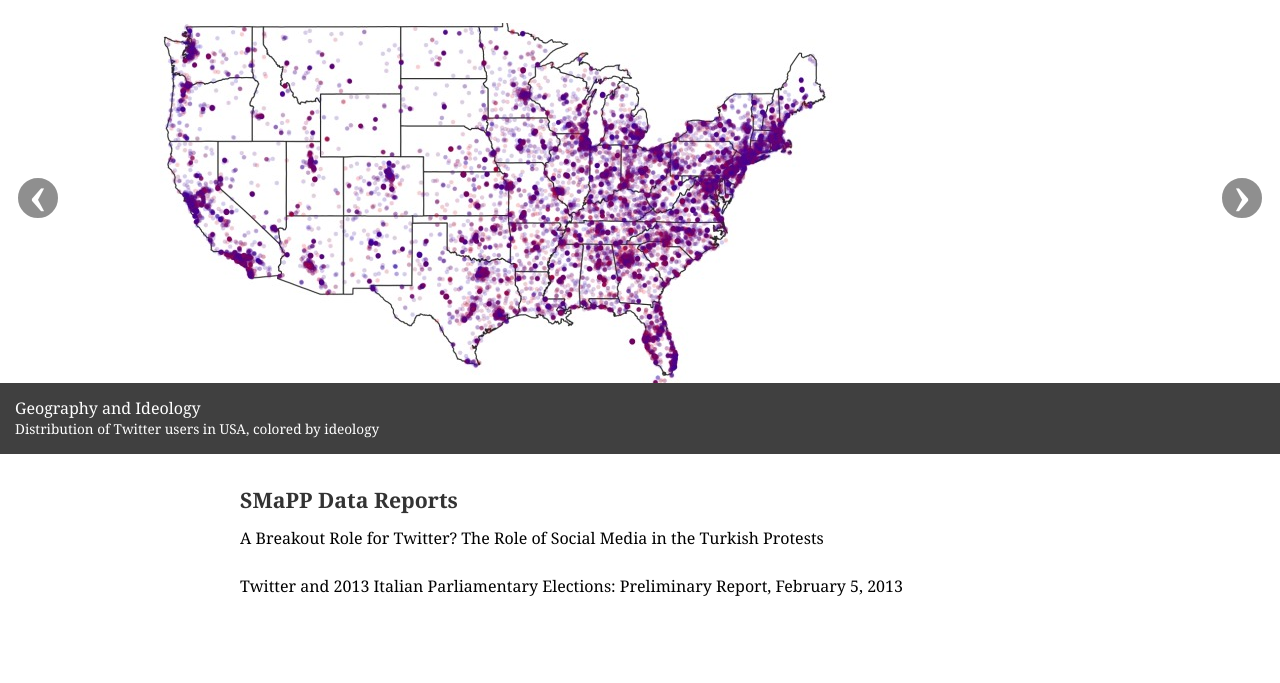
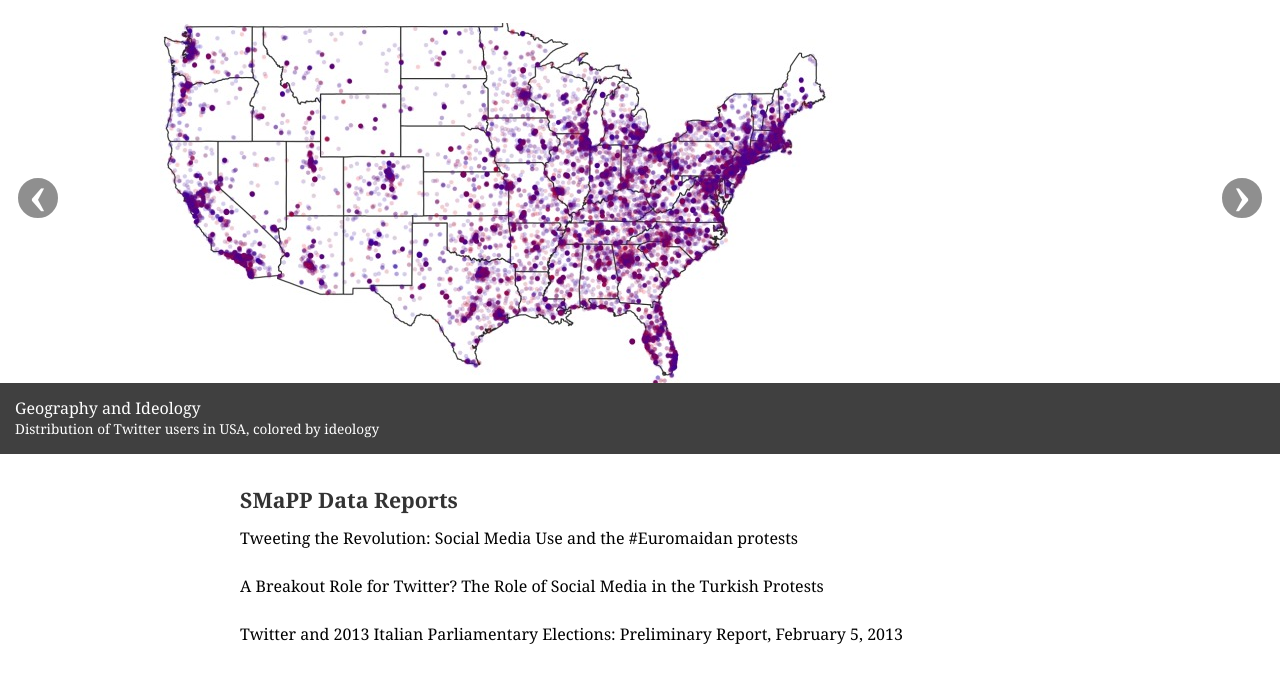
Before and after one commit to SMAPPNYU/SMAPP-Website, a plain HTML site: page reports.html in a window 1280 px wide. Shown: the part 57-740 px from the top of the page. Drawn offline with nearby package versions, Linux system fonts and the light colour scheme.

Commit message:
added ukraine data report

```diff
--- a/reports.html
+++ b/reports.html
@@ -161,6 +161,10 @@
 
 	                 <h4>SMaPP Data Reports</h4>
 	                   <p >
+                        <a href="reports/Ukraine_Data_Report.pdf" style="color:black" target="_blank">
+                        Tweeting the Revolution: Social Media Use and the #Euromaidan protests</a>
+                        <br/>
+                        <br/>
 	                      <a href="reports/turkey_data_report.pdf" style="color:black" target="_blank">
 	                      A Breakout Role for Twitter? The Role of Social Media in the Turkish Protests</a>
 	                      <br/>
```
Also changed, not shown: 3 other files.
